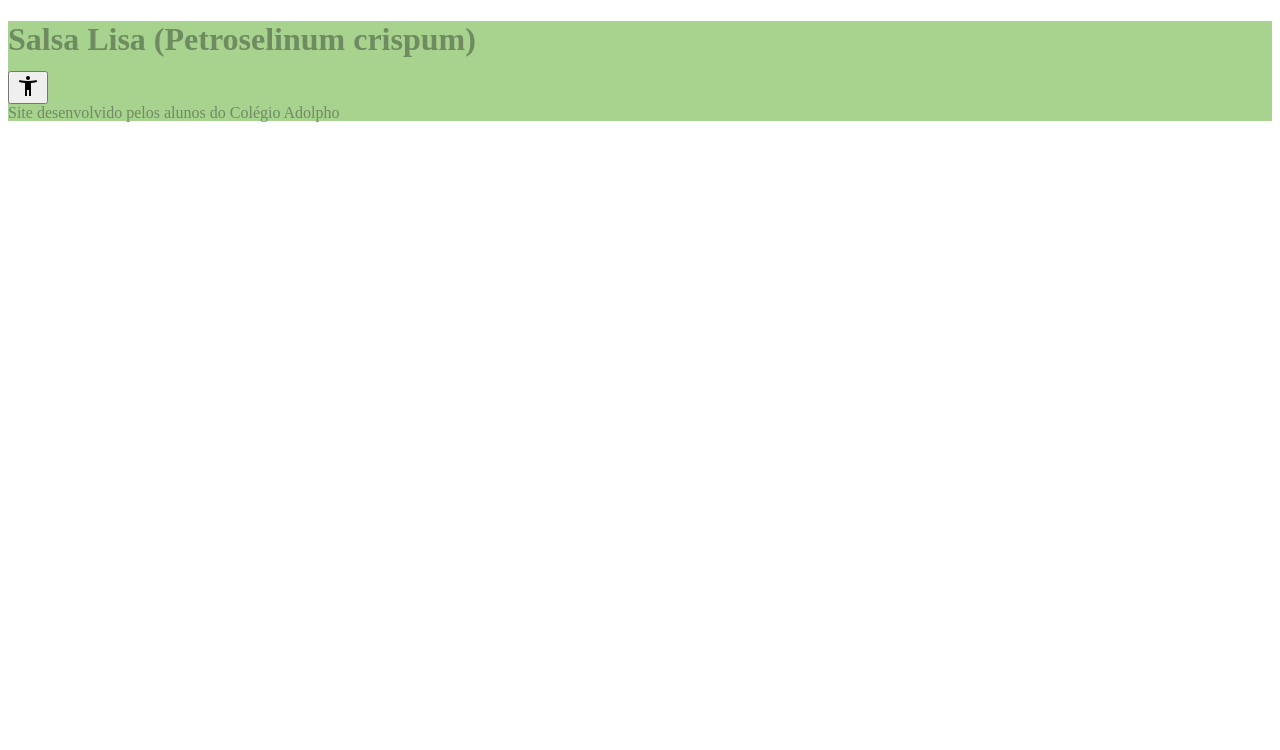
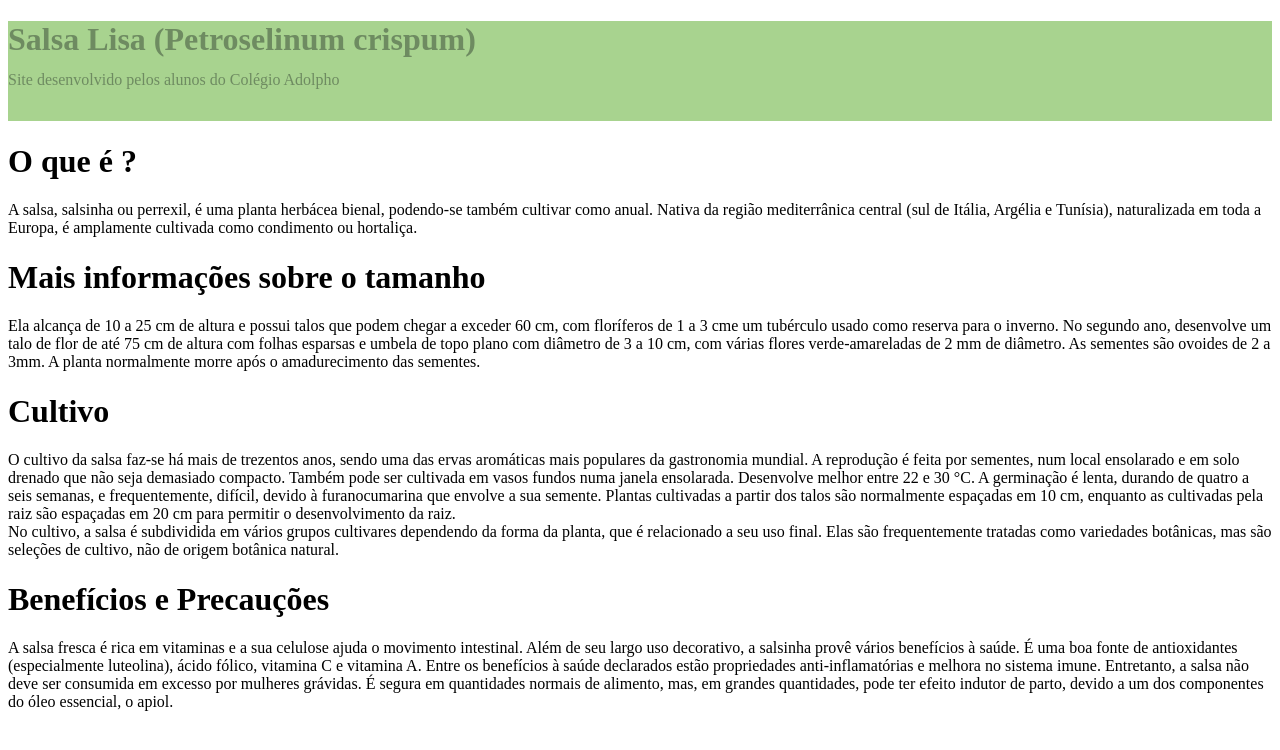
Before and after one commit to JoseLuizBBarco/Salsa, a plain HTML site: page index.html in a window 1280 px wide. Drawn offline with nearby package versions, Linux system fonts and the light colour scheme; a web font is replaced by a local one.

Commit message:
adicionando texto

```diff
--- a/index.html
+++ b/index.html
@@ -6,7 +6,6 @@
   <title>Salsa</title>
   <link rel="stylesheet" href="css/style.css" media="screen">
   <link rel="stylesheet" href="css/print.css" media="print">
-  <link rel="stylesheet" href="https://fonts.googleapis.com/css2?family=Material+Symbols+Outlined:opsz,wght,FILL,GRAD@20..48,100..700,0..1,-50..200" />
 </head>
 <body>
   <header>
@@ -14,25 +13,20 @@
   </header>
   <nav></nav>
   <main></main>
-  <footer>
-    <div class="acessibilidade">
-      <button id="botao-acessibilidade" onclick="acessibilidade()">
-        <span class="material-symbols-outlined">
-          accessibility_new
-          </span>
-      </button>
-      <div class="opcoes-acessibilidade">
-        <button id="aumentar-fonte" onclick="aumentarFonte()">A +</button>
-        <button id="diminuir-fonte" onclick="diminuirFonte()">A -</button>
-        <button id="resetar">
-          <span class="material-symbols-outlined">
-            refresh
-          </span>
-        </button>
-      </div>
-    </div>
-    Site desenvolvido pelos alunos do Colégio Adolpho
-  </footer>
+  <footer>Site desenvolvido pelos alunos do Colégio Adolpho</footer>
   <script src="js/script.js"></script>
+  <h1>O que é ?</h1>
+  <p>A salsa, salsinha ou perrexil, é uma planta herbácea bienal, podendo-se também cultivar como anual. Nativa da região mediterrânica central (sul de Itália, Argélia e Tunísia), naturalizada em toda a Europa, é amplamente cultivada como condimento ou hortaliça.</p>
+  <h1>Mais informações sobre o tamanho</h1>
+  <p>Ela alcança de 10 a 25 cm de altura e possui talos que podem chegar a exceder 60 cm, com floríferos de 1 a 3 cme um tubérculo usado como reserva para o inverno. No segundo ano, desenvolve um talo de flor de até 75 cm de altura com folhas esparsas e umbela de topo plano com diâmetro de 3 a 10 cm, com várias flores verde-amareladas de 2 mm de diâmetro. As sementes são ovoides de 2 a 3mm. A planta normalmente morre após o amadurecimento das sementes.</p>
+  <h1>Cultivo</h1>
+  <p>O cultivo da salsa faz-se há mais de trezentos anos, sendo uma das ervas aromáticas mais populares da gastronomia mundial.
+    A reprodução é feita por sementes, num local ensolarado e em solo drenado que não seja demasiado compacto. Também pode ser cultivada em vasos fundos numa janela ensolarada. Desenvolve melhor entre 22 e 30 °C. A germinação é lenta, durando de quatro a seis semanas, e frequentemente, difícil, devido à furanocumarina que envolve a sua semente. Plantas cultivadas a partir dos talos são normalmente espaçadas em 10 cm, enquanto as cultivadas pela raiz são espaçadas em 20 cm para permitir o desenvolvimento da raiz.<br>
+    No cultivo, a salsa é subdividida em vários grupos cultivares dependendo da forma da planta, que é relacionado a seu uso final. Elas são frequentemente tratadas como variedades botânicas, mas são seleções de cultivo, não de origem botânica natural.
+  </p>
+  <h1>Benefícios e Precauções</h1>
+  <p>A salsa fresca é rica em vitaminas e a sua celulose ajuda o movimento intestinal. Além de seu largo uso decorativo, a salsinha provê vários benefícios à saúde. É uma boa fonte de antioxidantes (especialmente luteolina), ácido fólico, vitamina C e vitamina A. Entre os benefícios à saúde declarados estão propriedades anti-inflamatórias e melhora no sistema imune.
+
+    Entretanto, a salsa não deve ser consumida em excesso por mulheres grávidas. É segura em quantidades normais de alimento, mas, em grandes quantidades, pode ter efeito indutor de parto, devido a um dos componentes do óleo essencial, o apiol.</p>
 </body>
 </html>
```
